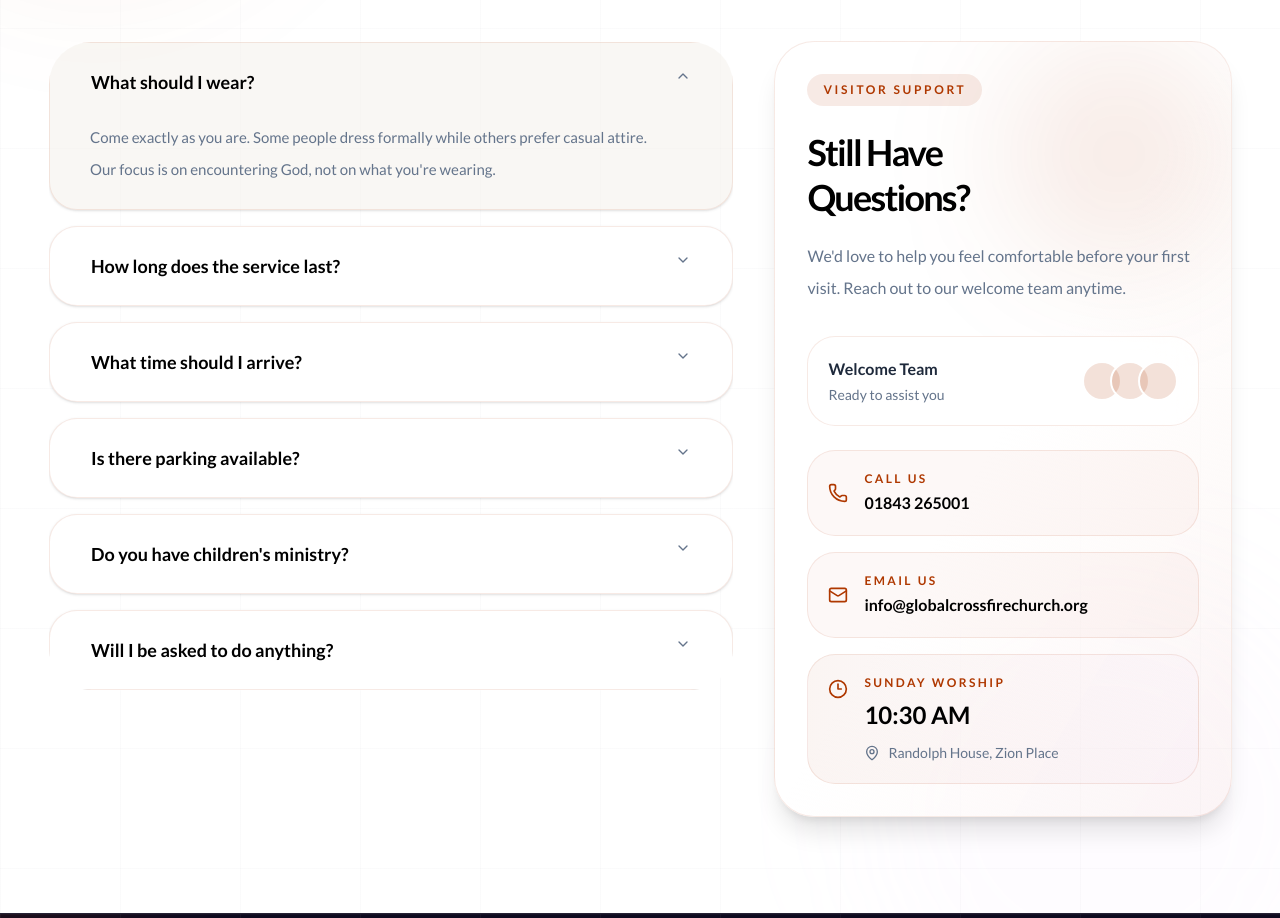
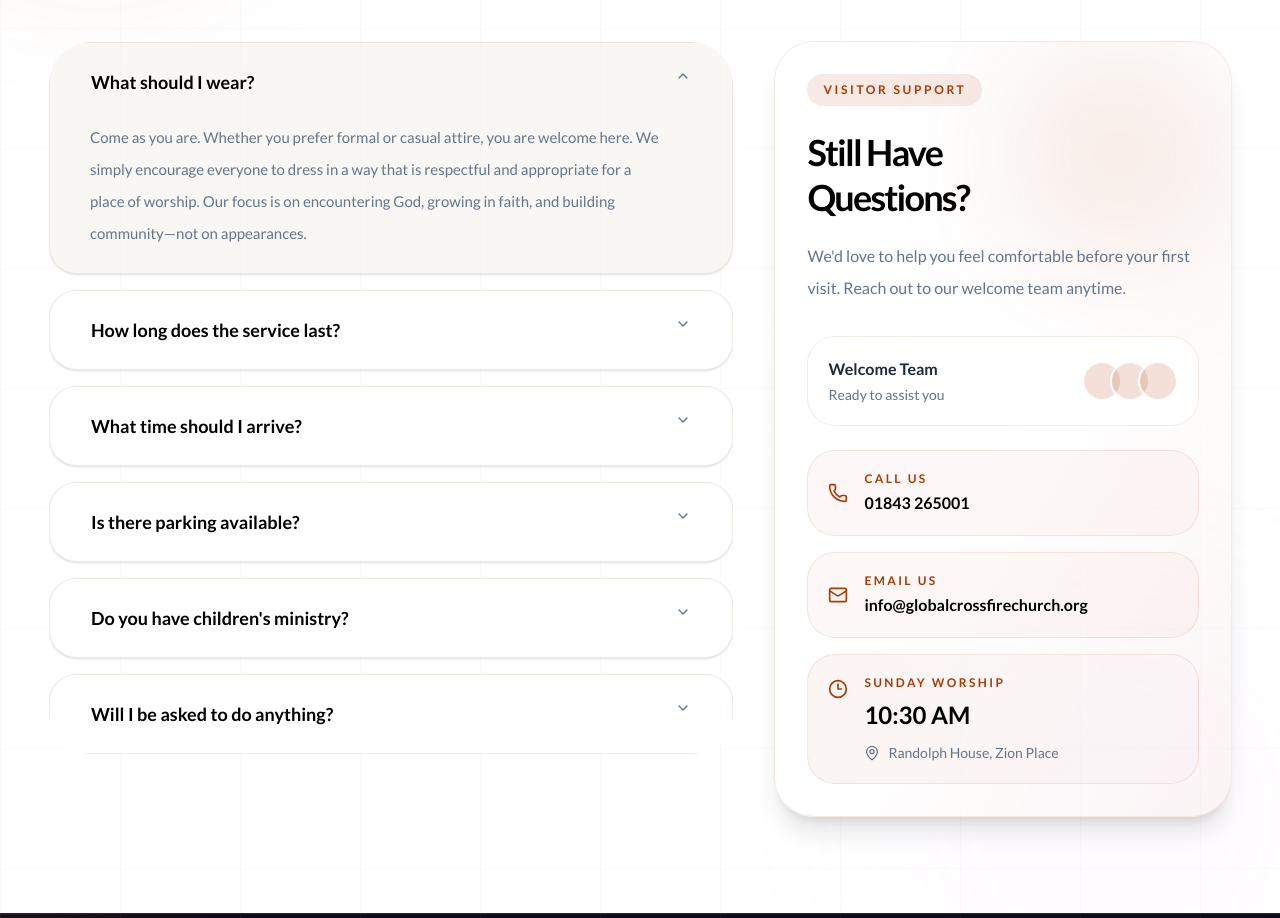
Before and after one commit to oduyemi/gcc, a Next.js app: page /visit in a window 1280 px wide. Shown: the part 6000-6918 px from the top of the page. Built offline with nearby package versions, Linux system fonts and the light colour scheme.

Commit message:
Debugged

```diff
--- a/components/podcast/Player.tsx
+++ b/components/podcast/Player.tsx
@@ -54,7 +54,7 @@ export const PodcastPlayer = () => {
             /> */}
             <iframe
               title="Global Crossfire Church UK Podcast"
-              allowTransparency="true"
+              allowTransparency
               height="315"
               width="100%"
               style={{
@@ -66,7 +66,7 @@ export const PodcastPlayer = () => {
               data-name="pb-iframe-player"
               src="https://www.podbean.com/player-v2/?i=5wx48-1e6a7e-pbblog-playlist&share=1&download=1&rtl=0&fonts=Arial&skin=1&font-color=auto&logo_link=episode_page&order=episodic&limit=10&filter=all&ss=a713390a017602015775e868a2cf26b0&btn-skin=13&size=315"
               loading="lazy"
-              allowFullScreen=""
+              allowFullScreen
             />
           </div>
         </motion.div>
--- a/components/visit/FAQs.tsx
+++ b/components/visit/FAQs.tsx
@@ -24,7 +24,7 @@ const faqs = [
   {
     question: "What should I wear?",
     answer:
-      "Come exactly as you are. Some people dress formally while others prefer casual attire. Our focus is on encountering God, not on what you're wearing.",
+      "Come as you are. Whether you prefer formal or casual attire, you are welcome here. We simply encourage everyone to dress in a way that is respectful and appropriate for a place of worship. Our focus is on encountering God, growing in faith, and building community—not on appearances.",
   },
   {
     question: "How long does the service last?",
```
Also changed, not shown: app/api/gallery/category/[category]/route.ts (renamed from app/api/gallery/[category]/route.ts), app/api/gallery/folder/[folder]/route.ts (renamed from app/api/gallery/[folder]/route.ts).
